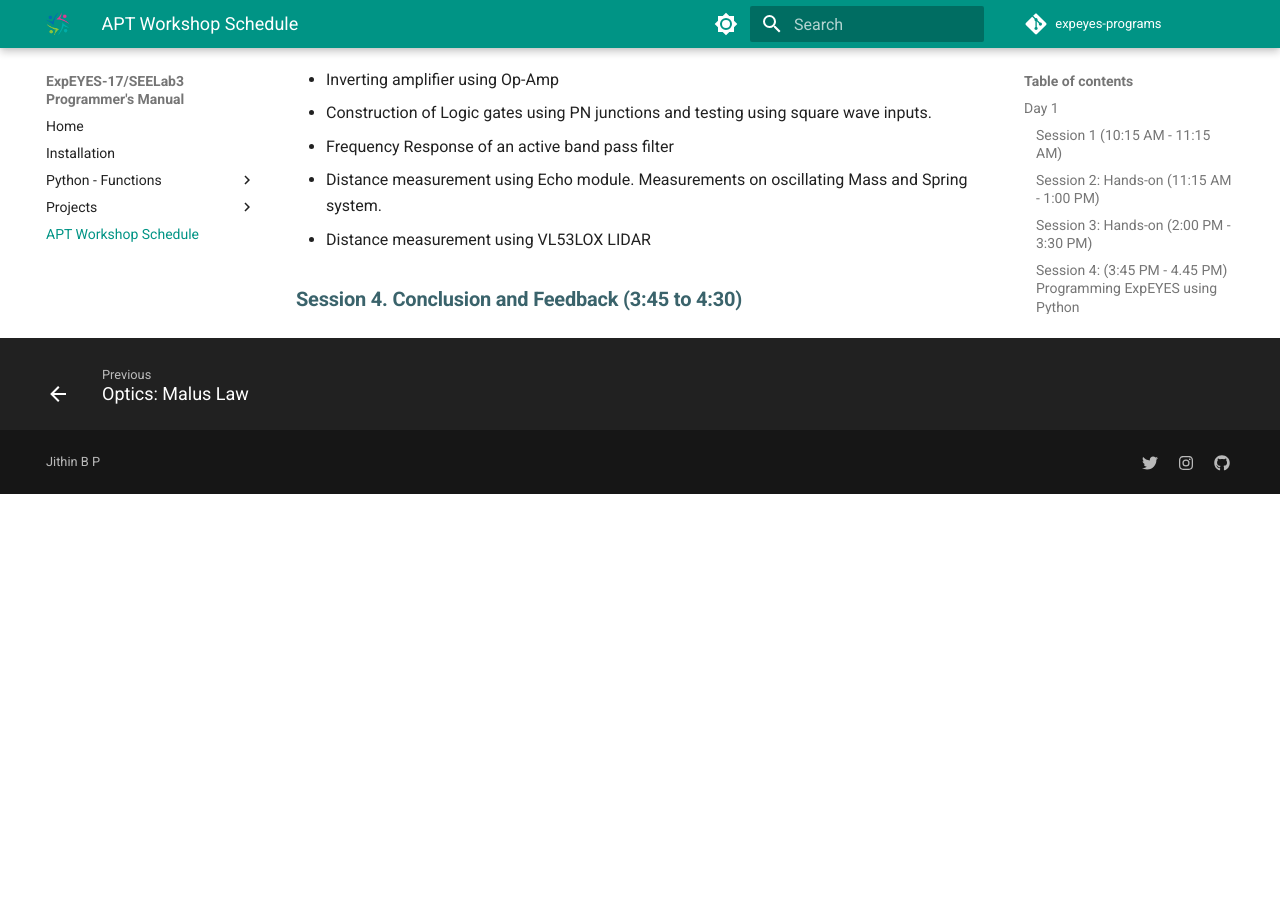
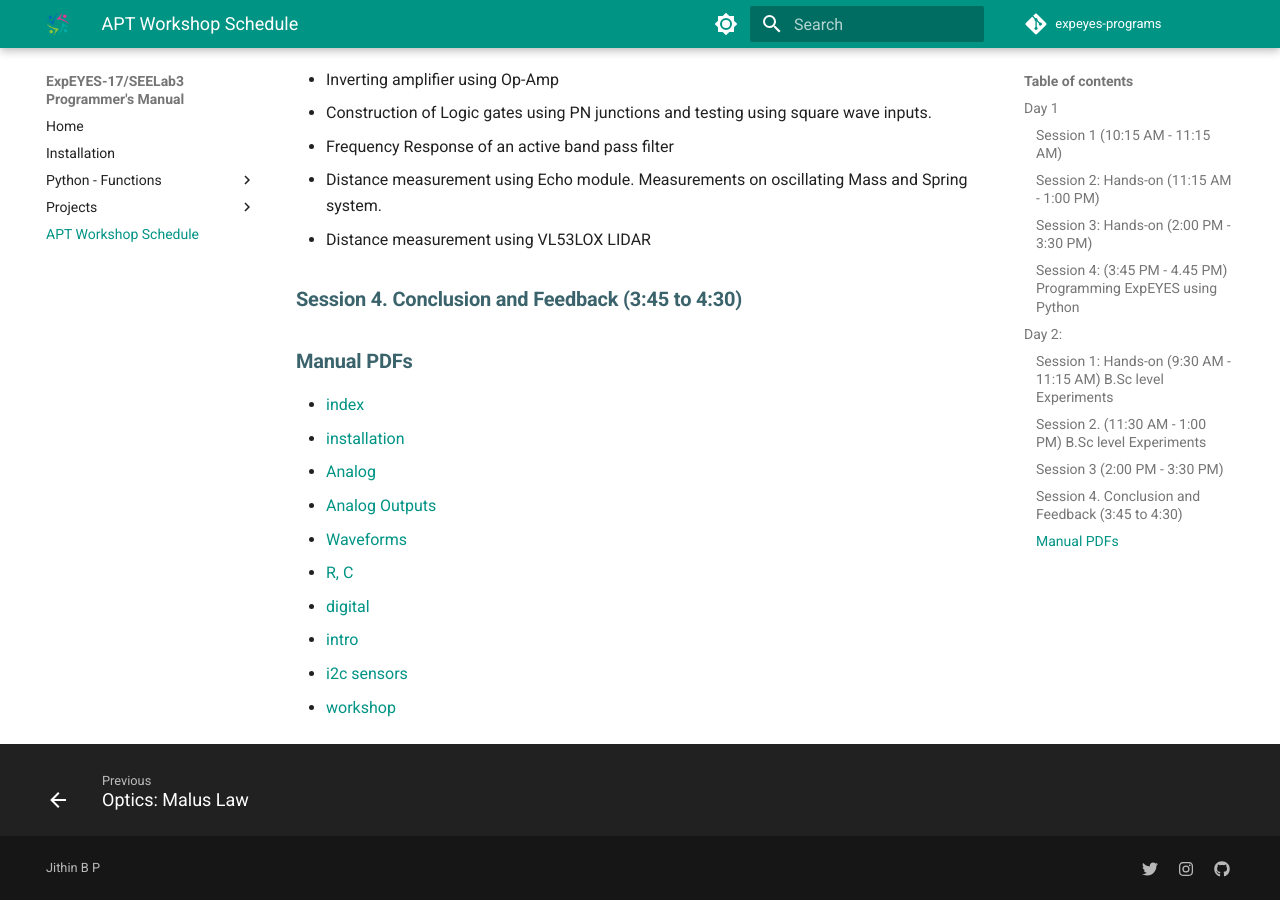
Before and after one commit to csparkresearch/eyes17lib-docs, an MkDocs documentation site: the page built from docs/workshop.md, in a window 1280 px wide and 900 px high, scrolled down 3270 px. Built offline with MkDocs 1.6.1 and Material for MkDocs 9.7.7, drawn with Linux system fonts in a browser that asks for light colours; comment, search, counter and statistics services are not loaded; before the commit the page ends 3764 px from its top, so only the background shows below that.

Commit message:
add precompiled pdfs

```diff
--- a/docs/workshop.md
+++ b/docs/workshop.md
@@ -83,3 +83,18 @@ Most of the experiments in this section are part of the B.Sc syllabus. Conventio
 + Distance measurement using VL53LOX LIDAR
 
 ### Session 4. Conclusion and Feedback (3:45 to 4:30)
+
+
+
+### Manual PDFs
+
++ [index](assets/pdfs/index.pdf)
++ [installation](assets/pdfs/installation.pdf)
++ [Analog](assets/pdfs/analog.pdf)
++ [Analog Outputs](assets/pdfs/analogout.pdf)
++ [Waveforms](assets/pdfs/waveforms.pdf)
++ [R, C](assets/pdfs/meters.pdf)
++ [digital](assets/pdfs/digital.pdf)
++ [intro](assets/pdfs/intro.pdf)
++ [i2c sensors](assets/pdfs/sensors.pdf)
++ [workshop](assets/pdfs/workshop.pdf)
--- a/mkdocs.yml
+++ b/mkdocs.yml
@@ -73,7 +73,7 @@ plugins:
    - material/social:
       cards: true
       cards_font: Roboto
-   - page-to-pdf
+   #- page-to-pdf
 
 extra:
   palette:
--- a/requirements.txt
+++ b/requirements.txt
@@ -4,6 +4,5 @@ mkdocs-gen-files
 mkdocs-material-extensions
 mkdocs-table-reader-plugin
 mkdocs-exclude-search
-mkdocs-page-pdf
 pillow
 cairosvg
```
Also changed, not shown: 11 other files.
